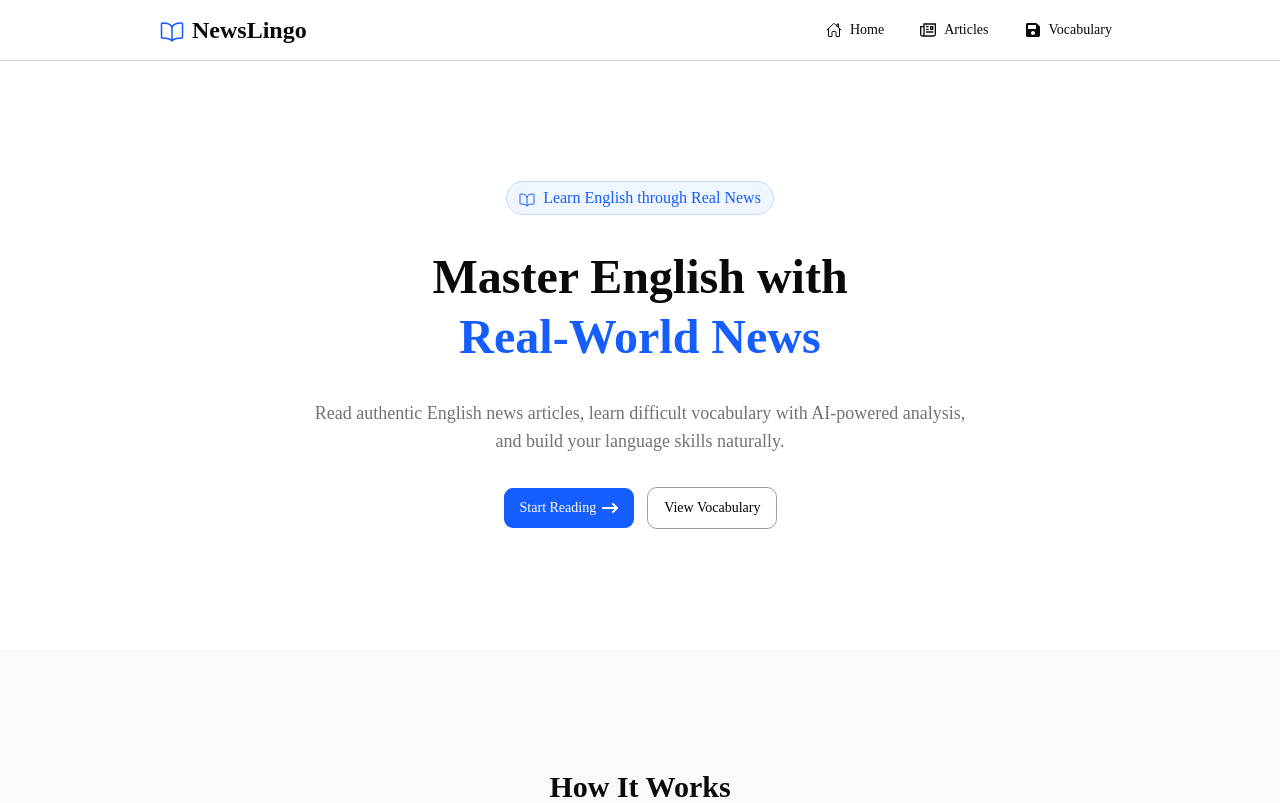
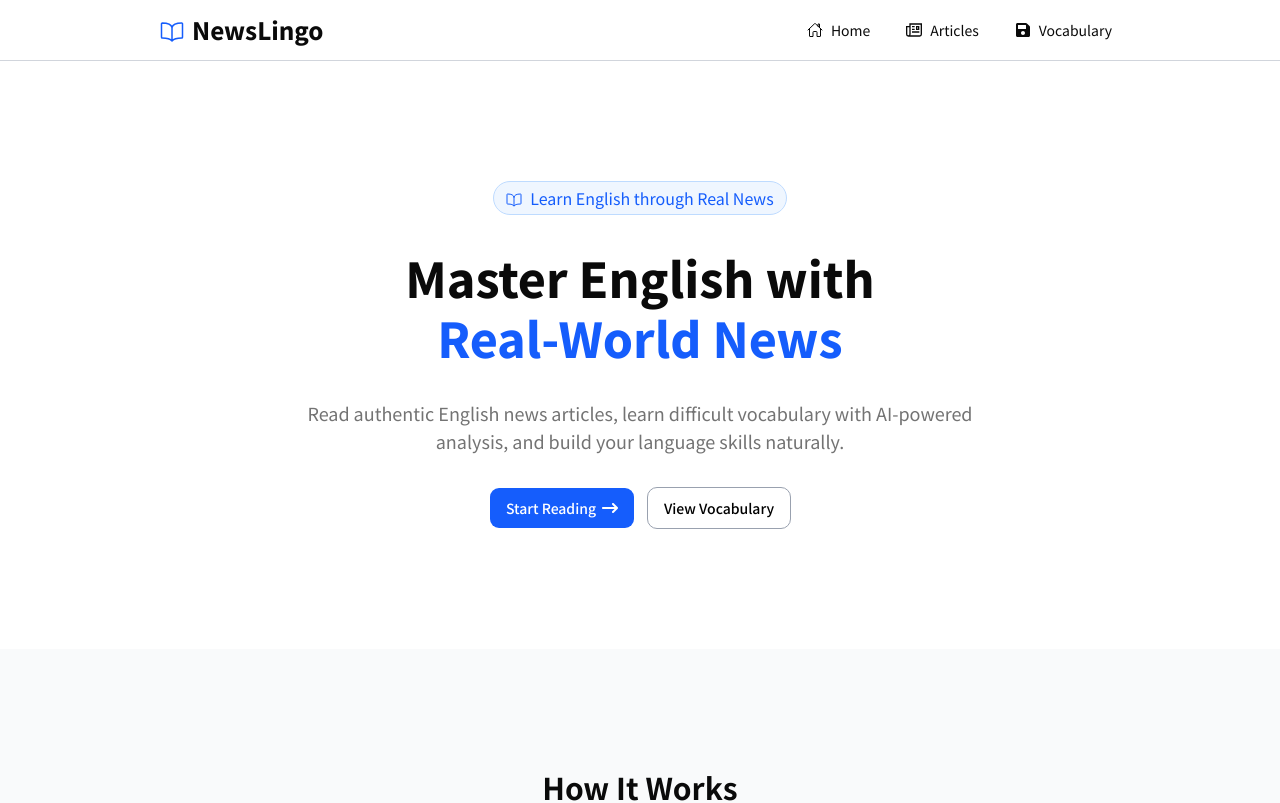
Before and after one commit to towa0829/learning-with-news, a Next.js app: page / in a window 1280 px wide. Shown: the top 803 px of the page. Built offline with nearby package versions, Linux system fonts and the light colour scheme.

Commit message:
style: change font

```diff
--- a/app/globals.css
+++ b/app/globals.css
@@ -8,7 +8,7 @@
   --color-background: var(--background);
   --color-foreground: var(--foreground);
   --font-sans: var(--font-sans);
-  --font-mono: var(--font-geist-mono);
+  --font-mono: var(--font-sans);
   --font-heading: var(--font-sans);
   --color-sidebar-ring: var(--sidebar-ring);
   --color-sidebar-border: var(--sidebar-border);
--- a/app/layout.tsx
+++ b/app/layout.tsx
@@ -1,16 +1,11 @@
 import type { Metadata } from "next";
-import { Geist, Geist_Mono } from "next/font/google";
+import { Noto_Sans_JP } from "next/font/google";
 import "./globals.css";
 import Header from "@/components/layout/Header";
 import Footer from "@/components/layout/Footer";
 
-const geistSans = Geist({
-  variable: "--font-geist-sans",
-  subsets: ["latin"],
-});
-
-const geistMono = Geist_Mono({
-  variable: "--font-geist-mono",
+const notoSansJp = Noto_Sans_JP({
+  variable: "--font-sans",
   subsets: ["latin"],
 });
 
@@ -27,7 +22,7 @@ export default function RootLayout({
   return (
     <html
       lang="ja"
-      className={`${geistSans.variable} ${geistMono.variable} h-full antialiased`}
+      className={`${notoSansJp.variable} h-full antialiased`}
     >
       <body className="min-h-full flex flex-col">
         <Header />
```
